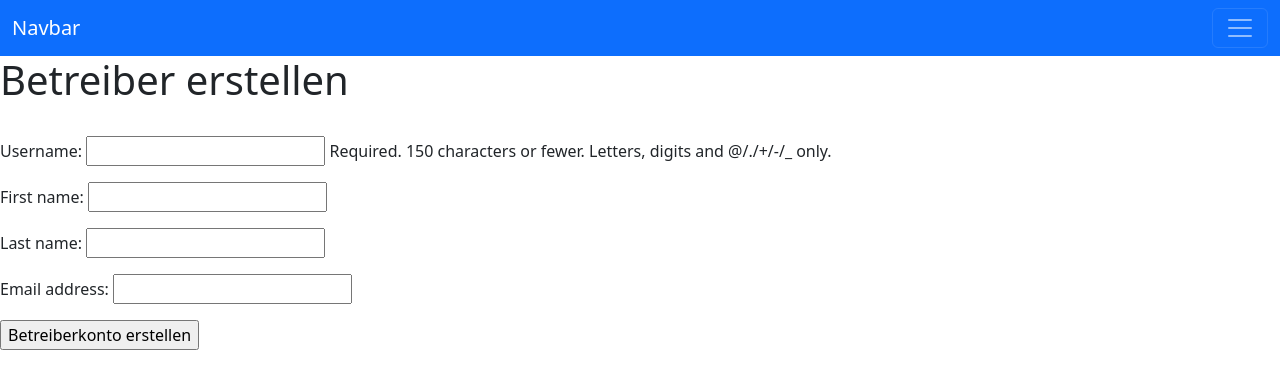
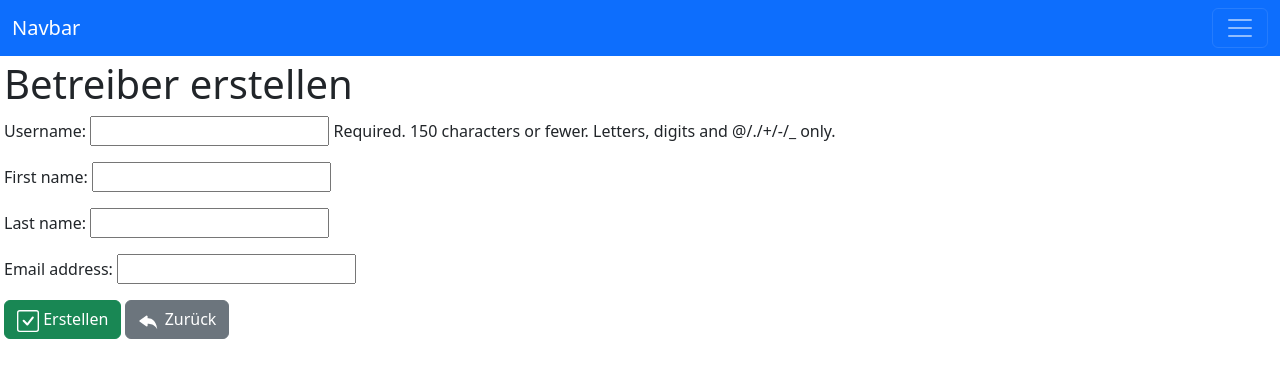
Before and after one commit to Mottschi/bilderbuch, a Django app: template administrator/templates/administrator/newbetreiber.html in a window 1280 px wide. Shown: the top 389 px of the page. Run offline with Django 3.2, Linux system fonts and the light colour scheme; the template is opened without the code that fills it: values that come from a table or form of the project are taken from there, others are empty; tables that the repository leaves empty hold one stand-in row (values such as "Sample post").

Commit message:
SVG-Daten --> Layout, Korrektur Zurück-Button

```diff
--- a/administrator/templates/administrator/layout.html
+++ b/administrator/templates/administrator/layout.html
@@ -52,10 +52,28 @@
         {% endfor %}
     {% endif %}
 
-    <div class="content">
+    <div class="content p-1">
         {% block content %}
         {% endblock %}
     </div>
+    <div class="d-none">
+      <svg>
+         <g id="bi-check-square"  xmlns="http://www.w3.org/2000/svg" fill="currentColor" class="bi bi-check-square" viewBox="0 0 16 16">
+          <path d="M14 1a1 1 0 0 1 1 1v12a1 1 0 0 1-1 1H2a1 1 0 0 1-1-1V2a1 1 0 0 1 1-1h12zM2 0a2 2 0 0 0-2 2v12a2 2 0 0 0 2 2h12a2 2 0 0 0 2-2V2a2 2 0 0 0-2-2H2z"/>
+            <path d="M10.97 4.97a.75.75 0 0 1 1.071 1.05l-3.992 4.99a.75.75 0 0 1-1.08.02L4.324 8.384a.75.75 0 1 1 1.06-1.06l2.094 2.093 3.473-4.425a.235.235 0 0 1 .02-.022z"/>
+         </g>
+         <g id="bi-arrow-counterclockwise" xmlns="http://www.w3.org/2000/svg" fill="currentColor" class="bi bi-arrow-counterclockwise" viewBox="0 0 16 16">
+          <path fill-rule="evenodd" d="M8 3a5 5 0 1 1-4.546 2.914.5.5 0 0 0-.908-.417A6 6 0 1 0 8 2v1z"/>
+            <path d="M8 4.466V.534a.25.25 0 0 0-.41-.192L5.23 2.308a.25.25 0 0 0 0 .384l2.36 1.966A.25.25 0 0 0 8 4.466z"/>
+         </g>
+         <g id="bi-reply-fill" xmlns="http://www.w3.org/2000/svg" fill="currentColor" class="bi bi-arrow-counterclockwise" viewBox="0 0 16 16">
+          <path d="M5.921 11.9 1.353 8.62a.719.719 0 0 1 0-1.238L5.921 4.1A.716.716 0 0 1 7 4.719V6c1.5 0 6 0 7 8-2.5-4.5-7-4-7-4v1.281c0 .56-.606.898-1.079.62z"/>
+         </g>
+         <g id="bi-plus-square-fill" xmlns="http://www.w3.org/2000/svg" fill="currentColor" class="bi bi-plus-square-fill" viewBox="0 0 16 16">
+          <path d="M2 0a2 2 0 0 0-2 2v12a2 2 0 0 0 2 2h12a2 2 0 0 0 2-2V2a2 2 0 0 0-2-2H2zm6.5 4.5v3h3a.5.5 0 0 1 0 1h-3v3a.5.5 0 0 1-1 0v-3h-3a.5.5 0 0 1 0-1h3v-3a.5.5 0 0 1 1 0z"/>
+         </g>
+      </svg>
+   </div>
     <script src="https://cdn.jsdelivr.net/npm/bootstrap@5.2.2/dist/js/bootstrap.bundle.min.js" integrity="sha384-OERcA2EqjJCMA+/3y+gxIOqMEjwtxJY7qPCqsdltbNJuaOe923+mo//f6V8Qbsw3" crossorigin="anonymous"></script>
 
 
--- a/administrator/templates/administrator/newbetreiber.html
+++ b/administrator/templates/administrator/newbetreiber.html
@@ -7,16 +7,17 @@
 
 {% block content %}
     <h1>Betreiber erstellen</h1>
-    {% if error %}
-        <div class='alert alert-danger'>
-            {{ error }}
-            {{ form.errors }}
-        </div>
-    {% endif %}
-    <br>
+
     <form method='POST'>
         {% csrf_token %}
         {{ form.as_p }}
-        <input type=submit value='Betreiberkonto erstellen'>
+        <button class="btn btn-success" type=submit>
+            <svg xmlns="http://www.w3.org/2000/svg" fill="currentColor" class="bi bi-check-square" width="22" height="22" viewBox="0 0 16 16">
+                <use xlink:href="#bi-check-square" />
+            </svg> Erstellen</button>
+        <a class="btn btn-secondary " href="{% url 'administrator:betreiberliste'%}">
+            <svg xmlns="http://www.w3.org/2000/svg" width="22" height="22" fill="currentColor" class="bi bi-reply-fill" viewBox="0 0 16 16">
+              <use xlink:href="#bi-reply-fill" />
+            </svg> Zurück</a>
     </form>
 {% endblock content %}
```
Also changed, not shown: administrator/templates/administrator/editbetreiber.html (+11 -10 lines), administrator/templates/administrator/index.html (+8 -5 lines), betreiber/static/betreiber/thumbnails/1_Die Ente im Teich_Bilderbuch UI Skizzen-6.jpg (added), db copy.sqlite3 (added).
